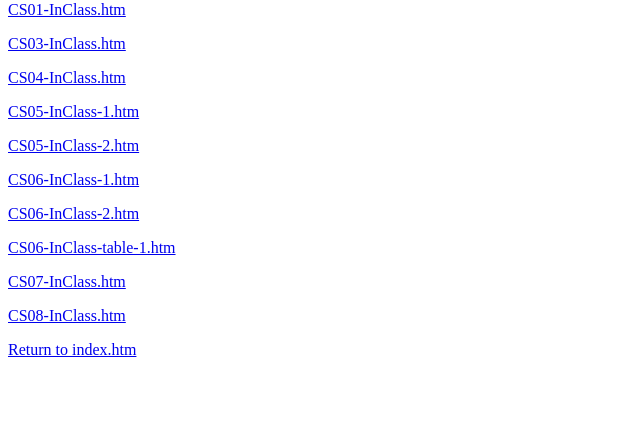
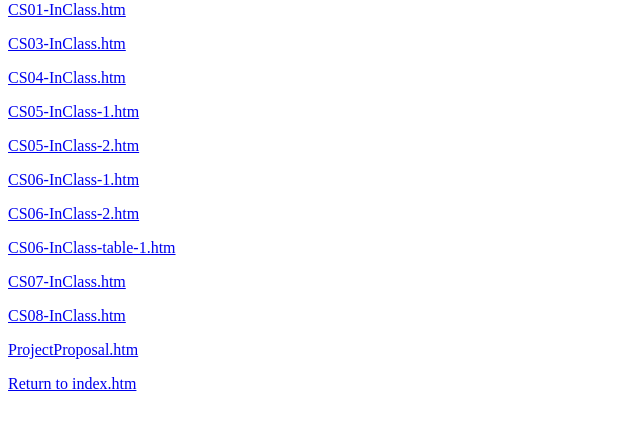
Before and after one commit to dchu07/WebTech, a plain HTML site: page Classwork/low.htm in a window 1280 px wide. Shown: the part 79-506 px from the top of the page, without its empty margins (0-640 px from the left). Drawn offline with Linux system fonts and the light colour scheme.

Commit message:
Updated low.htm

```diff
--- a/Classwork/low.htm
+++ b/Classwork/low.htm
@@ -20,6 +20,7 @@
     <p><a href="CS06-InClass-table-1.htm">CS06-InClass-table-1.htm</a></p>
     <p><a href="CS07-InClass.htm">CS07-InClass.htm</a></p>
     <p><a href="CS08-InClass.htm">CS08-InClass.htm</a></p>
+    <p><a href="../../MIS3690-TermProject/ProjectProposal.htm">ProjectProposal.htm</a></p>
     <p><a href="index.htm">Return to index.htm</a></p>
 
 </body>
```
